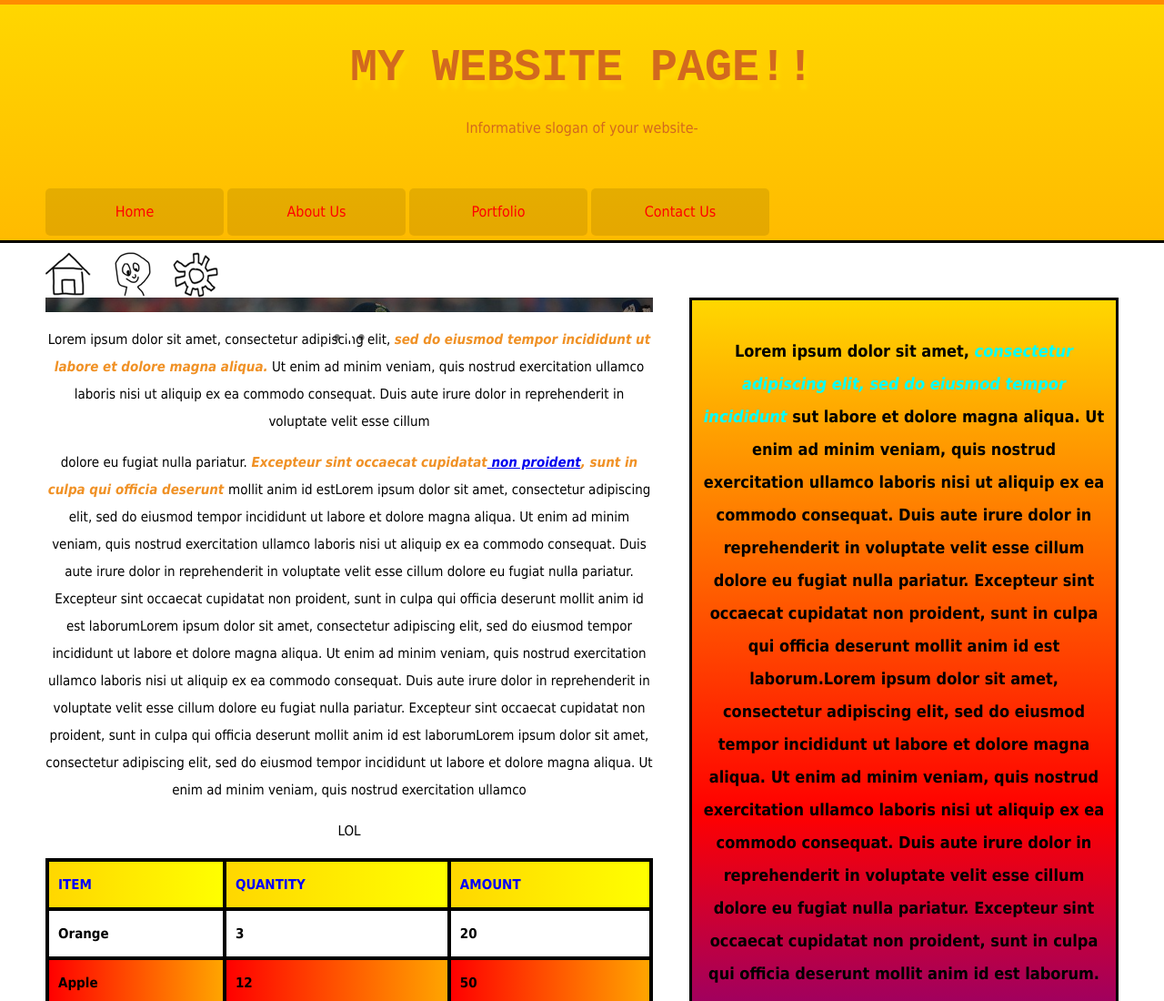
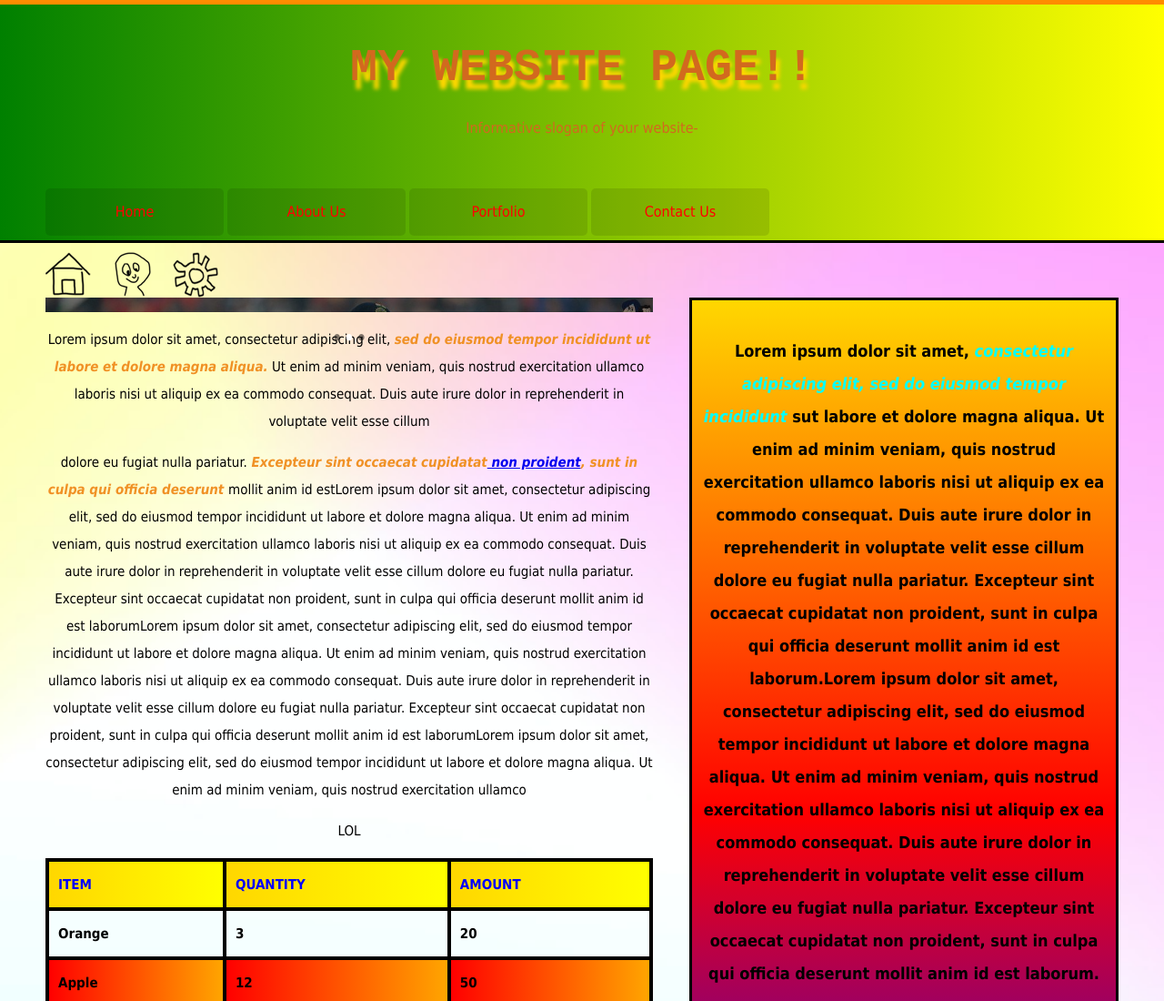
Before and after one commit to VeerOP/NEW_WEBSITE-1, a plain HTML site: page index.html in a window 1280 px wide. Shown: the top 1100 px of the page at 91% size. Drawn offline with Linux system fonts and the light colour scheme; files whose address does not match are found by name.

Commit message:
Update secondpagelaout.css

```diff
--- a/secondpagelaout.css
+++ b/secondpagelaout.css
@@ -9,7 +9,7 @@
     text-align: center;
 
     border-top: 5px solid darkorange;
-    background-image: url(../imgs/photo-1614850523060-8da1d56ae167.jpg);
+    background-image: linear-gradient(to right,green,yellow);
     background-repeat: no-repeat;
     background-size: cover;
     background-position: center;
```
